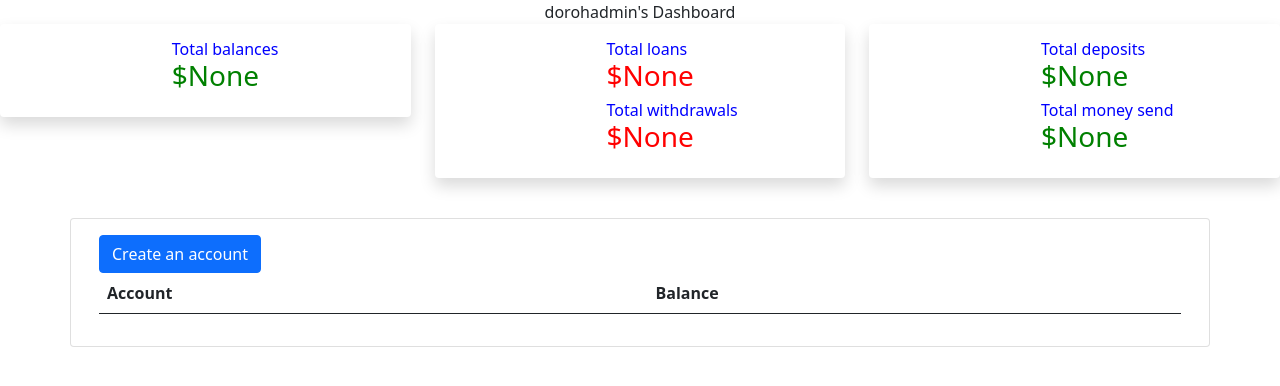
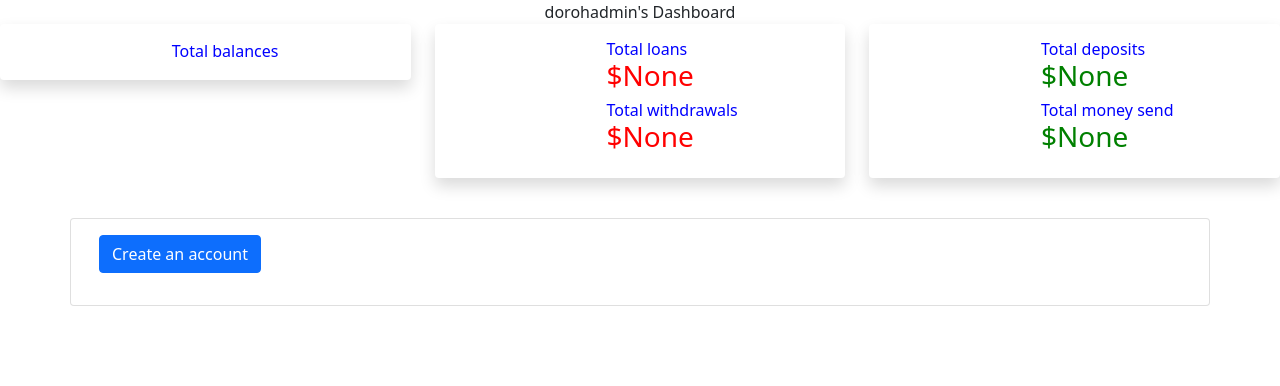
Before and after one commit to chepkiruidorothy/bank, a Django app: page /home/ in a window 1280 px wide. Shown: the part 56-442 px from the top of the page. Run offline with Django 4.2, Linux system fonts and the light colour scheme; a user stored in the database is signed in; data comes from the database, SQL or seed files in the repository; both versions use the stored data as it was after the commit; lists and menus that the app fills with data are empty; some libraries are stand-ins or nearby versions.

Commit message:
removed table in empty accounts

```diff
--- a/branch/views.py
+++ b/branch/views.py
@@ -10,7 +10,7 @@
 import string
 from decimal import Decimal
 from django.db.models import Sum, Count
-from django.db.models.functions import TruncMonth
+from django.db.models.functions import TruncMonth,Coalesce
 from django.core.paginator import Paginator, EmptyPage, PageNotAnInteger
 
 
--- a/templates/base.html
+++ b/templates/base.html
@@ -8,7 +8,7 @@
 
     <!-- Bootstrap CSS -->
     <link href="https://cdn.jsdelivr.net/npm/bootstrap@5.0.2/dist/css/bootstrap.min.css" rel="stylesheet" integrity="sha384-EVSTQN3/azprG1Anm3QDgpJLIm9Nao0Yz1ztcQTwFspd3yD65VohhpuuCOmLASjC" crossorigin="anonymous">
-
+    <link rel="stylesheet" href="{% static 'style.css' %}">
   <title>{% block title %} Bank {% endblock %}</title>
   </head>
   <body>
--- a/templates/home.html
+++ b/templates/home.html
@@ -13,9 +13,10 @@
   {% block stylesheets %}{% endblock stylesheets %}
 
       <div class="row">
+
           <div class="col-12 col-sm-6 col-xl-4 mb-4">
               <div class="card border-0 shadow">
-                  <div class="card-body">
+                  <div class="card-body h-100">
                       <div class="row d-block d-xl-flex align-items-center">
                           <div class="col-12 col-xl-5 text-xl-center mb-3 mb-xl-0 d-flex align-items-center justify-content-xl-center">
                               <div class="icon-shape icon-shape-primary rounded me-4 me-sm-0">
@@ -24,15 +25,20 @@
                           </div>
                           <div class="col-12 col-xl-7 px-xl-0">
                               <div class="d-none d-sm-block">
+
                                   <h2 class="h6 text-gray-400 mb-0" style="color:blue">Total balances</h2>
+                                  {%if total_amount.sum%}
                                   <h3 class="fw-extrabold mb-2" style="color:green" >${{total_amount.sum}}</h3>
+                                  {% endif%}
                                   <div class="">
+                                    {% if accounts_monthly%}
                                     {%for account_monthly  in accounts_monthly %}
                                     <p> From {{account_monthly.month}}:</p>
                                     <p style="color:green" >{{account_monthly.sum}}</p>
 
                                     {% endfor%}
-
+                                    {% else%}
+                                    {% endif%}
                                   </div>
                               </div>
                           </div>
@@ -42,7 +48,7 @@
           </div>
           <div class="col-12 col-sm-6 col-xl-4 mb-4">
               <div class="card border-0 shadow">
-                  <div class="card-body">
+                  <div class="card-body h-100">
                       <div class="row d-block d-xl-flex align-items-center">
                           <div class="col-12 col-xl-5 text-xl-center mb-3 mb-xl-0 d-flex align-items-center justify-content-xl-center">
                               <div class="icon-shape icon-shape-secondary rounded me-4 me-sm-0">
@@ -78,7 +84,7 @@
               </div>
           <div class="col-12 col-sm-6 col-xl-4 mb-4">
               <div class="card border-0 shadow">
-                  <div class="card-body">
+                  <div class="card-body h-100">
                       <div class="row d-block d-xl-flex align-items-center">
                           <div class="col-12 col-xl-5 text-xl-center mb-3 mb-xl-0 d-flex align-items-center justify-content-xl-center">
                               <div class="icon-shape icon-shape-tertiary rounded me-4 me-sm-0">
@@ -124,12 +130,13 @@
 
       <div class="mt-3 row">
   <div class="card" >
-  <div class="card-body">
-<a href="{% url 'create'%}" class="btn btn-primary">Create an account</a>
+  <div class="card-body h-100">
+<a href="{% url 'create'%}" class="btn btn-primary ">Create an account</a>
 
 
     <table class="table">
       <thead>
+        {%if accounts%}
         <tr>
           <th scope="col">Account</th>
 
@@ -161,8 +168,11 @@
   </div>
   </td>
         </tr>
+
         {% endfor %}
+        {% else%}
 
+        {% endif%}
       </tbody>
     </table>
 
--- a/templates/includes/pagination.html
+++ b/templates/includes/pagination.html
@@ -15,7 +15,7 @@
       {% endif %}
     {% endfor %}
     {% if accounts.has_next %}
-      <li><a class = "page-link" href="?page={{ accounts.next_page_number }}">&raquo;</a></li>
+      <li><a class = "page-link" href="?page={{ accounts.next_page_number }}"> &raquo;</a></li>
     {% else %}
       <li class="page-item disabled"><span>&raquo;</span></li>
     {% endif %}
```
Also changed, not shown: db.sqlite3.
